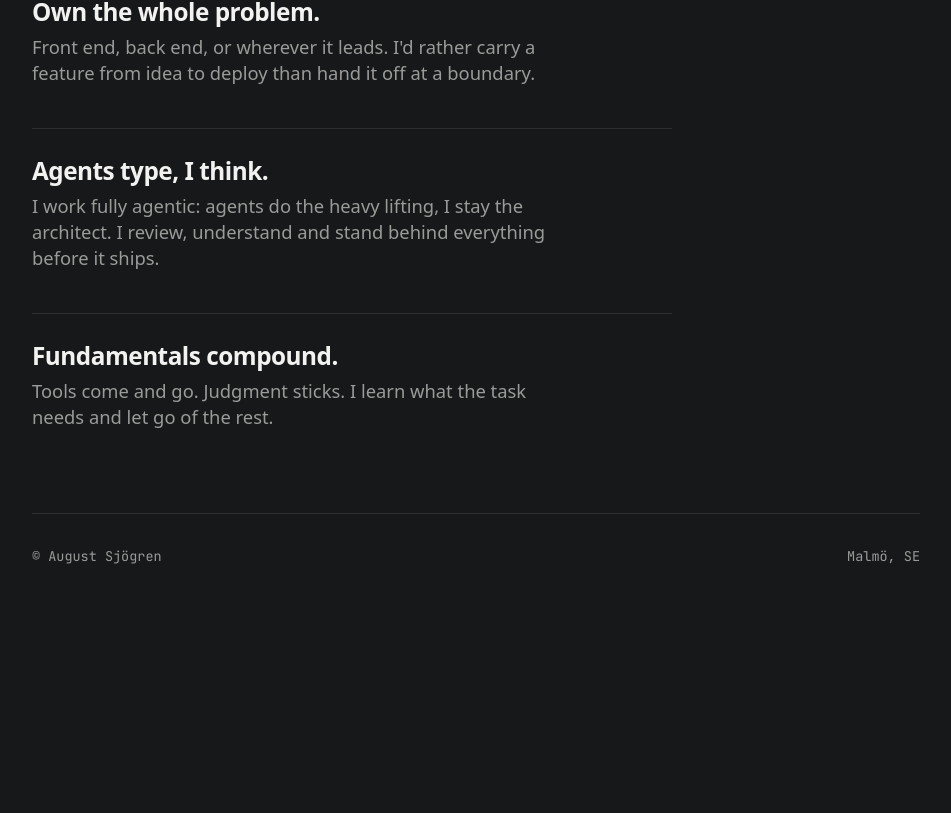
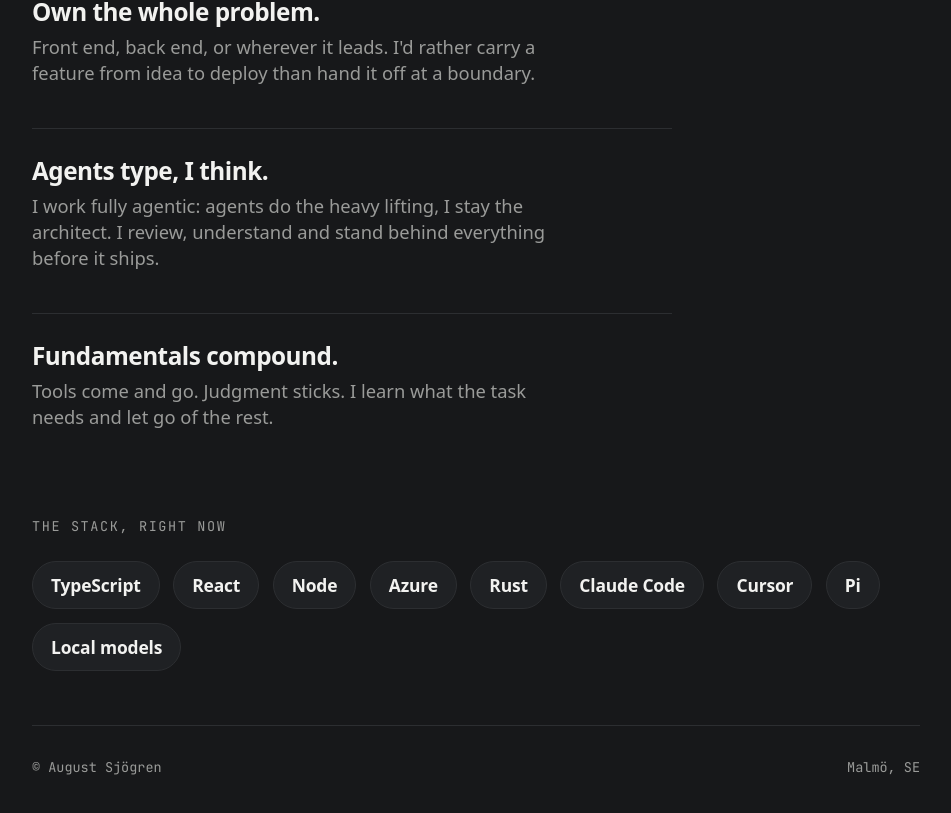
Before and after one commit to augustsjogren/portfolio, a React (Vite) app: page /how-i-work in a window 1280 px wide. Shown: the part 463-1276 px from the top of the page, without its empty margins (164-1115 px from the left). Before the commit the page ends 1122 px from the top, so only its background shows below. Built offline with nearby package versions, Linux system fonts and the light colour scheme.

Commit message:
How I work: 'The stack, right now' tag row for recruiter-scannable tools

```diff
--- a/src/content.ts
+++ b/src/content.ts
@@ -88,6 +88,18 @@ export const howIWork = {
     { text: " don't." },
   ] satisfies HeadingPart[],
   lede: 'No fixed tool list. This is what stays constant.',
+  toolsLabel: 'The stack, right now',
+  tools: [
+    'TypeScript',
+    'React',
+    'Node',
+    'Azure',
+    'Rust',
+    'Claude Code',
+    'Cursor',
+    'Pi',
+    'Local models',
+  ],
   principles: [
     {
       title: 'Own the whole problem.',
--- a/src/pages/how-i-work.tsx
+++ b/src/pages/how-i-work.tsx
@@ -23,6 +23,15 @@ const HowIWorkPage = () => {
         ))}
       </ul>
 
+      <p className={styles['tools-label']}>{howIWork.toolsLabel}</p>
+      <div className={styles['tools-row']}>
+        {howIWork.tools.map((tool) => (
+          <span key={tool} className={styles['tools-tag']}>
+            {tool}
+          </span>
+        ))}
+      </div>
+
       <PageFooter />
     </div>
   );
--- a/src/pages/page.module.css
+++ b/src/pages/page.module.css
@@ -96,6 +96,34 @@
   color: var(--ink);
 }
 
+.tools-label {
+  font-family: var(--font-mono);
+  font-size: 0.75rem;
+  letter-spacing: 0.12em;
+  text-transform: uppercase;
+  color: var(--muted);
+  margin: 3rem 0 1.2rem;
+}
+
+.tools-row {
+  display: flex;
+  flex-wrap: wrap;
+  gap: 0.75rem;
+}
+
+.tools-tag {
+  display: inline-flex;
+  align-items: center;
+  color: var(--ink);
+  border: 1px solid var(--hairline);
+  background: var(--panel);
+  padding: 10px 18px;
+  border-radius: 999px;
+  font-size: 0.97rem;
+  font-weight: 600;
+  letter-spacing: -0.01em;
+}
+
 .page-footer {
   margin-top: 3rem;
   border-top: 1px solid var(--hairline);
```
Also changed, not shown: 1 other file (tests, documents, lock files or other folders).
